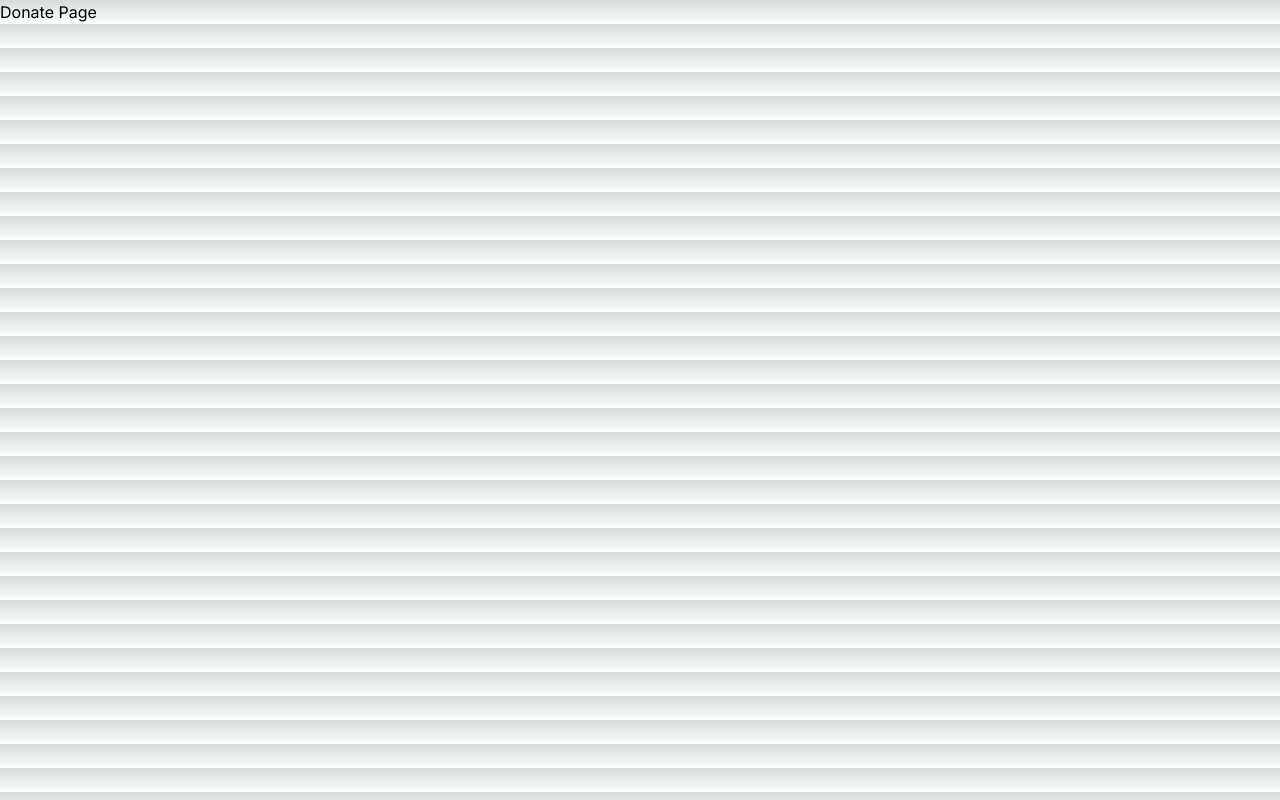
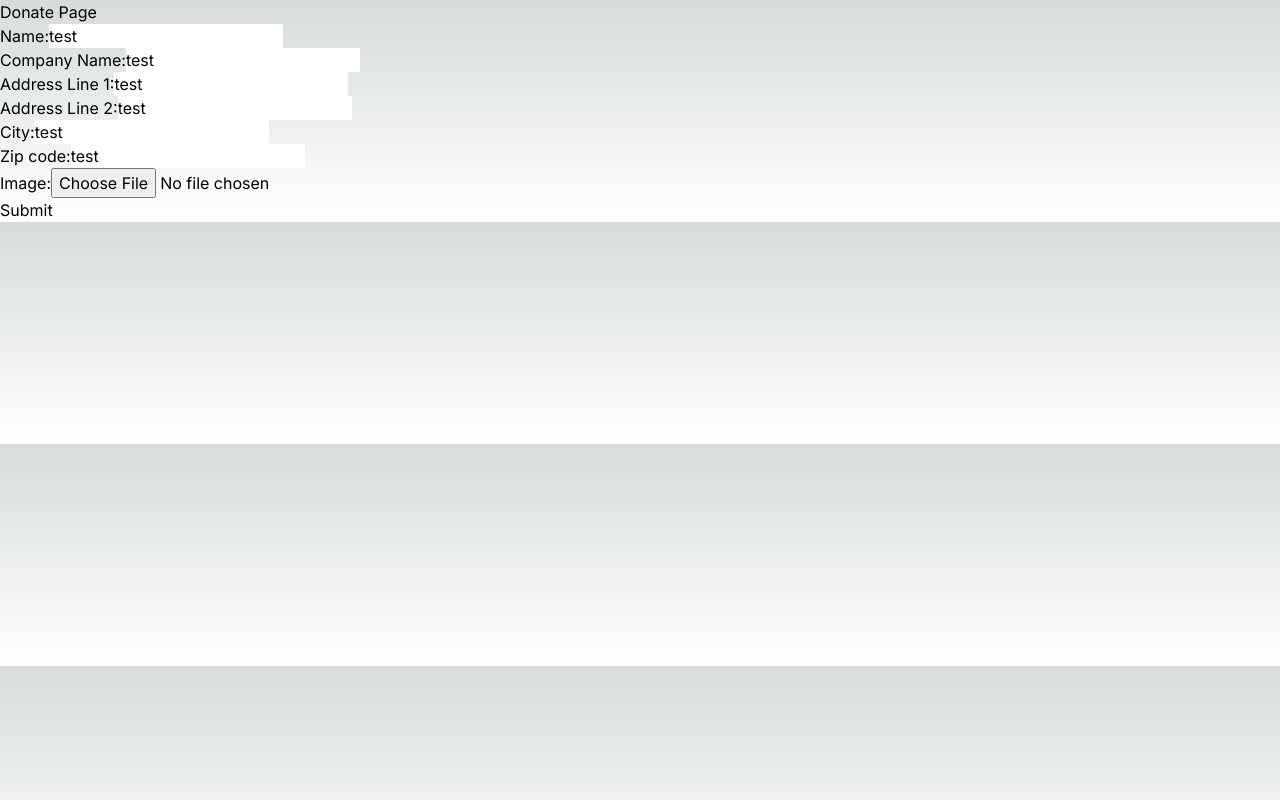
Before and after one commit to Arol15/dreamteamJS_hfh, a Next.js app: page /donate in a window 1280 px wide. Built offline with nearby package versions, Linux system fonts and the light colour scheme.

Commit message:
add form fields

```diff
--- /dev/null
+++ b/app/donate/DonateForm.js
@@ -0,0 +1,43 @@
+"use client";
+
+export default function DonateForm() {
+  return (
+    <form>
+      <div>
+        <label htmlFor="name">Name:</label>
+        <input type="text" id="name" name="name" value="test" required />
+      </div>
+      <div>
+        <label htmlFor="name">Company Name:</label>
+        <input
+          type="text"
+          id="company_name"
+          name="company_name"
+          value="test"
+          required
+        />
+      </div>
+      <div>
+        <label htmlFor="address">Address Line 1:</label>
+        <input type="text" id="address" name="address" value="test" required />
+      </div>
+      <div>
+        <label htmlFor="address">Address Line 2:</label>
+        <input type="text" id="address" name="address" value="test" required />
+      </div>
+      <div>
+        <label htmlFor="address">City:</label>
+        <input type="text" id="address" name="address" value="test" required />
+      </div>
+      <div>
+        <label htmlFor="address">Zip code:</label>
+        <input type="text" id="address" name="address" value="test" required />
+      </div>
+      <div>
+        <label htmlFor="image">Image:</label>
+        <input type="file" id="image" name="image" accept="image/*" required />
+      </div>
+      <button type="submit">Submit</button>
+    </form>
+  );
+}
--- a/app/donate/page.js
+++ b/app/donate/page.js
@@ -1,3 +1,10 @@
-export default function Donate() {
-  return <h1>Donate Page</h1>;
+import DonateForm from "./DonateForm";
+
+export default function DonatePage() {
+  return (
+    <>
+      <h1>Donate Page</h1>
+      <DonateForm />
+    </>
+  );
 }
```
